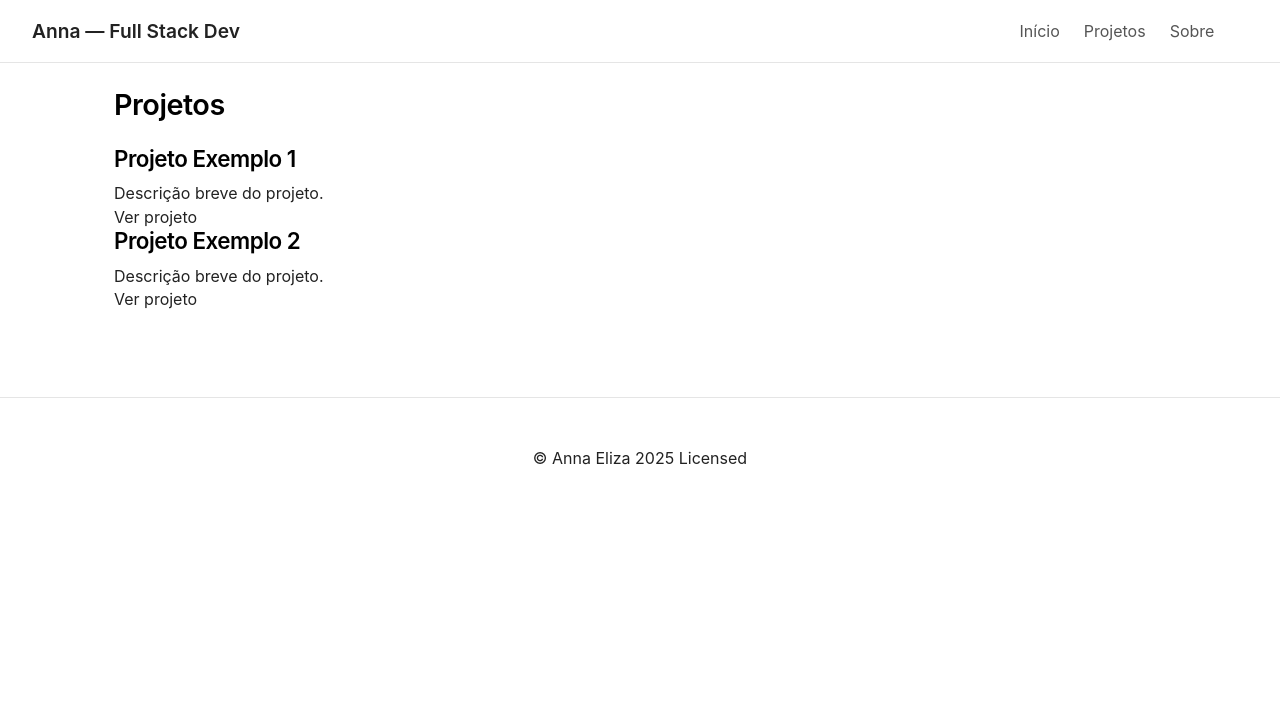
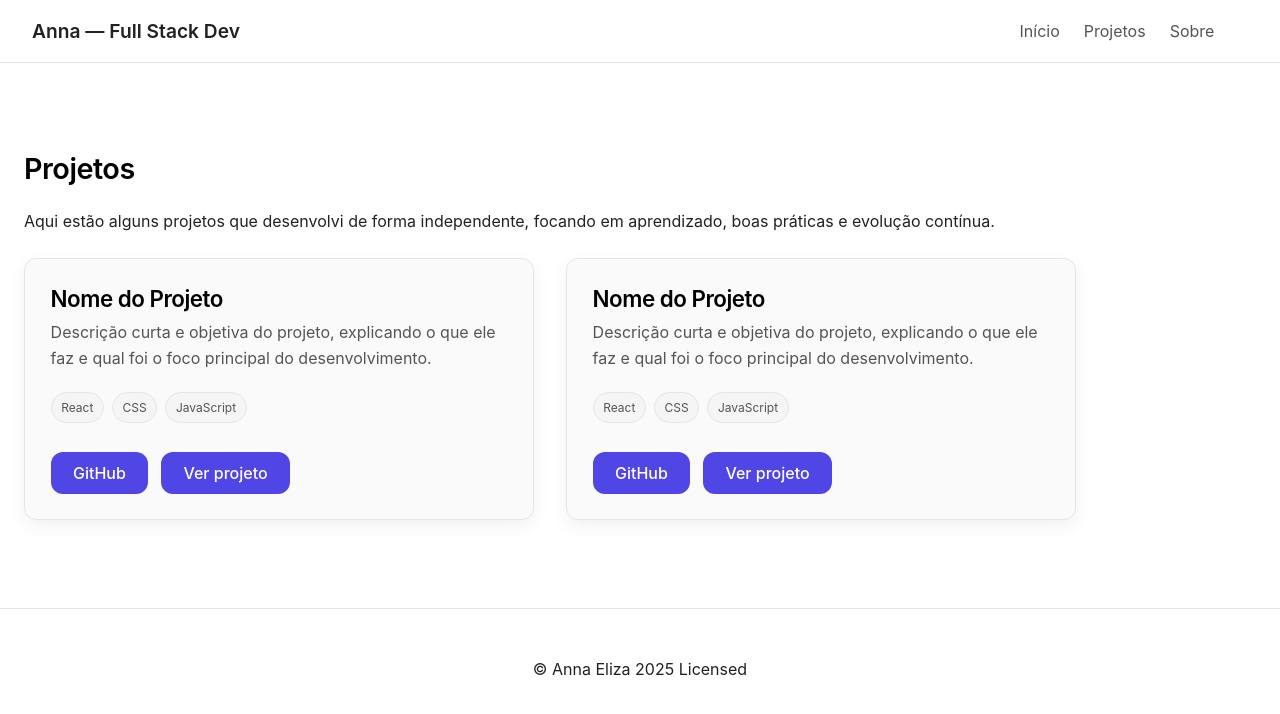
Before and after one commit to devAnnaEliza/meu-portfolio, a React (Vite) app: page /projetos in a window 1280 px wide. Shown: the top 714 px of the page. Built offline with nearby package versions, Linux system fonts and the light colour scheme.

Commit message:
att projetos

```diff
--- a/src/pages/Projetos.jsx
+++ b/src/pages/Projetos.jsx
@@ -1,25 +1,88 @@
-import SectionTitle from "../components/SectionTitle";
-import ProjectCard from "../components/ProjectCard";
-
 export default function Projetos() {
   return (
-    <div className="container">
-      <SectionTitle title="Projetos" />
+    <section className="container section fade-in">
+      <h1 className="section-title">Projetos</h1>
 
-      <div className="project-list">
-        {/* Exemplo de cards — depois vamos substituir pelos reais */}
-        <ProjectCard
-          title="Projeto Exemplo 1"
-          description="Descrição breve do projeto."
-          link="https://github.com"
-        />
+      <p className="mb-4">
+        Aqui estão alguns projetos que desenvolvi de forma independente,
+        focando em aprendizado, boas práticas e evolução contínua.
+      </p>
 
-        <ProjectCard
-          title="Projeto Exemplo 2"
-          description="Descrição breve do projeto."
-          link="https://github.com"
-        />
+      <div className="projects-grid">
+        {/* Projeto 1 */}
+        <div className="card project-card">
+          <h3>Nome do Projeto</h3>
+
+          <p className="mb-2">
+            Descrição curta e objetiva do projeto, explicando o que ele faz
+            e qual foi o foco principal do desenvolvimento.
+          </p>
+
+          <div className="project-tags">
+            <span>React</span>
+            <span>CSS</span>
+            <span>JavaScript</span>
+          </div>
+
+          <div className="project-links">
+            <a
+              href="#"
+              target="_blank"
+              rel="noreferrer"
+              className="btn"
+            >
+              GitHub
+            </a>
+
+            {/* Demo opcional (pode remover se não tiver) */}
+            <a
+              href="#"
+              target="_blank"
+              rel="noreferrer"
+              className="btn"
+            >
+              Ver projeto
+            </a>
+          </div>
+        </div>
+
+        {/* Projeto 2 */}
+        <div className="card project-card">
+          <h3>Nome do Projeto</h3>
+
+          <p className="mb-2">
+            Descrição curta e objetiva do projeto, explicando o que ele faz
+            e qual foi o foco principal do desenvolvimento.
+          </p>
+
+          <div className="project-tags">
+            <span>React</span>
+            <span>CSS</span>
+            <span>JavaScript</span>
+          </div>
+
+          <div className="project-links">
+            <a
+              href="#"
+              target="_blank"
+              rel="noreferrer"
+              className="btn"
+            >
+              GitHub
+            </a>
+
+            {/* Demo opcional (pode remover se não tiver) */}
+            <a
+              href="#"
+              target="_blank"
+              rel="noreferrer"
+              className="btn"
+            >
+              Ver projeto
+            </a>
+          </div>
+        </div>
       </div>
-    </div>
+    </section>
   );
 }
--- a/src/styles/global.css
+++ b/src/styles/global.css
@@ -1,4 +1,4 @@
-/* RESET MODERNO */
+/* RESET */
 *,
 *::before,
 *::after {
@@ -264,7 +264,7 @@ footer {
   color: var(--primaria);
 }
 
-/* ANIMAÇÕES SUAVES */
+/* ANIMAÇÕES */
 .fade-in {
     animation: fadeIn 0.4s ease forwards;
 }
@@ -330,10 +330,7 @@ footer {
 
 
 /* VISUAL DA HOME */
-
-/* =========================
-   HOME - HERO
-========================= */
+/*  HOME - HERO */
 
 .home-hero {
   min-height: calc(100vh - 80px);
@@ -389,3 +386,74 @@ footer {
   background: var(--primaria);
   color: #fff;
 }
+
+
+/* VISUAL PROJETOS */
+.projects-grid {
+  display: grid;
+  grid-template-columns: repeat(auto-fit, minmax(280px, 1fr));
+  gap: 2rem;
+}
+
+.project-card h3 {
+  margin-bottom: 0.5rem;
+}
+
+.project-stack {
+  display: inline-block;
+  font-size: 0.85rem;
+  color: var(--texto-suave);
+  margin-bottom: 1rem;
+}
+
+.project-links {
+  margin-top: 1rem;
+}
+
+/* PROJECT CARD */
+.project-card {
+  display: flex;
+  flex-direction: column;
+  justify-content: space-between;
+  min-height: 260px;
+}
+
+.project-card p {
+  color: var(--texto-suave);
+}
+
+/* TAGS */
+.project-tags {
+  display: flex;
+  flex-wrap: wrap;
+  gap: 0.5rem;
+  margin: 0.8rem 0;
+}
+
+.project-tags span {
+  font-size: 0.75rem;
+  padding: 0.3rem 0.6rem;
+  border-radius: 999px;
+  background: var(--fundo-claro);
+  border: 1px solid var(--borda);
+  color: var(--texto-suave);
+}
+
+/* LINKS */
+.project-links {
+  display: flex;
+  gap: 0.8rem;
+  margin-top: 1rem;
+}
+
+/* BOTÃO OUTLINE */
+.btn-outline {
+  background: transparent;
+  color: var(--primaria);
+  border: 1px solid var(--primaria);
+}
+
+.btn-outline:hover {
+  background: var(--primaria);
+  color: #fff;
+}
```
